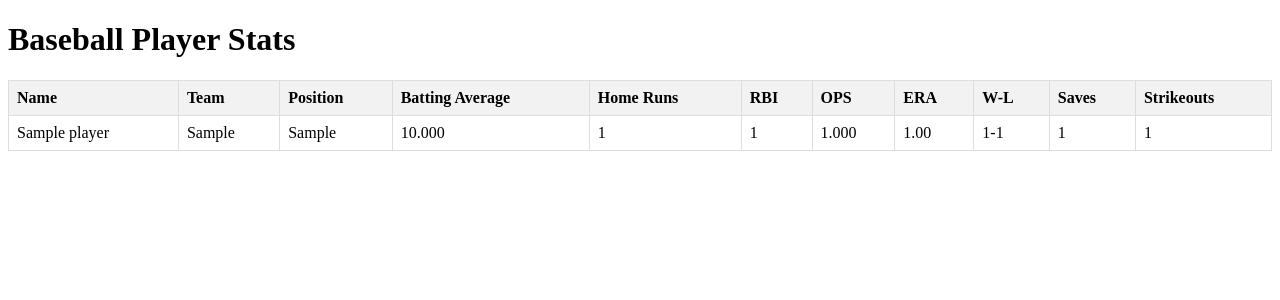
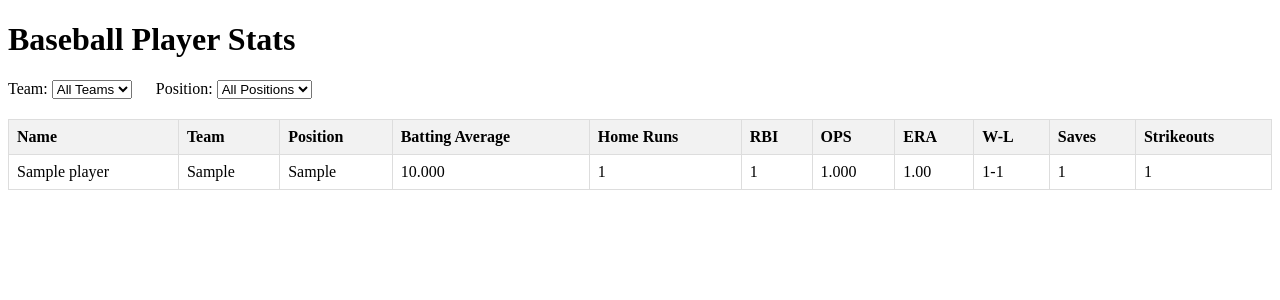
Before and after one commit to JosephPR/aider, a Flask app: page / in a window 1280 px wide. Shown: the top 300 px of the page. Run offline with Flask 3, Linux system fonts and the light colour scheme; tables that the repository leaves empty hold one stand-in row (values such as "Sample post").

Commit message:
feat: Add team and position filters to baseball stats page

```diff
--- a/baseball_api/baseball_stats/templates/index.html
+++ b/baseball_api/baseball_stats/templates/index.html
@@ -19,6 +19,17 @@
 </head>
 <body>
     <h1>Baseball Player Stats</h1>
+    <div id="filters" style="margin: 20px 0;">
+        <label for="team-filter">Team:</label>
+        <select id="team-filter">
+            <option value="">All Teams</option>
+        </select>
+
+        <label for="position-filter" style="margin-left: 20px;">Position:</label>
+        <select id="position-filter">
+            <option value="">All Positions</option>
+        </select>
+    </div>
     <div id="players">
         <table>
             <thead>
@@ -42,11 +53,47 @@
     </div>
 
     <script>
-        fetch('/api/players')
-            .then(response => response.json())
-            .then(players => {
-                const tbody = document.getElementById('players-table');
-                players.forEach(player => {
+        let allPlayers = [];
+
+        function populateFilters(players) {
+            const teams = new Set(players.map(p => p.team).filter(Boolean));
+            const positions = new Set(players.map(p => p.position).filter(Boolean));
+
+            const teamFilter = document.getElementById('team-filter');
+            const positionFilter = document.getElementById('position-filter');
+
+            teams.forEach(team => {
+                const option = document.createElement('option');
+                option.value = team;
+                option.textContent = team;
+                teamFilter.appendChild(option);
+            });
+
+            positions.forEach(position => {
+                const option = document.createElement('option');
+                option.value = position;
+                option.textContent = position;
+                positionFilter.appendChild(option);
+            });
+        }
+
+        function filterPlayers() {
+            const selectedTeam = document.getElementById('team-filter').value;
+            const selectedPosition = document.getElementById('position-filter').value;
+
+            const filteredPlayers = allPlayers.filter(player => {
+                const teamMatch = !selectedTeam || player.team === selectedTeam;
+                const positionMatch = !selectedPosition || player.position === selectedPosition;
+                return teamMatch && positionMatch;
+            });
+
+            displayPlayers(filteredPlayers);
+        }
+
+        function displayPlayers(players) {
+            const tbody = document.getElementById('players-table');
+            tbody.innerHTML = '';
+            players.forEach(player => {
                     const row = document.createElement('tr');
                     row.innerHTML = `
                         <td>${player.name || '-'}</td>
@@ -63,6 +110,18 @@
                     `;
                     tbody.appendChild(row);
                 });
+            }
+
+        fetch('/api/players')
+            .then(response => response.json())
+            .then(players => {
+                allPlayers = players;
+                populateFilters(players);
+                displayPlayers(players);
+
+                // Add filter event listeners
+                document.getElementById('team-filter').addEventListener('change', filterPlayers);
+                document.getElementById('position-filter').addEventListener('change', filterPlayers);
             })
             .catch(error => console.error('Error:', error));
     </script>
```
